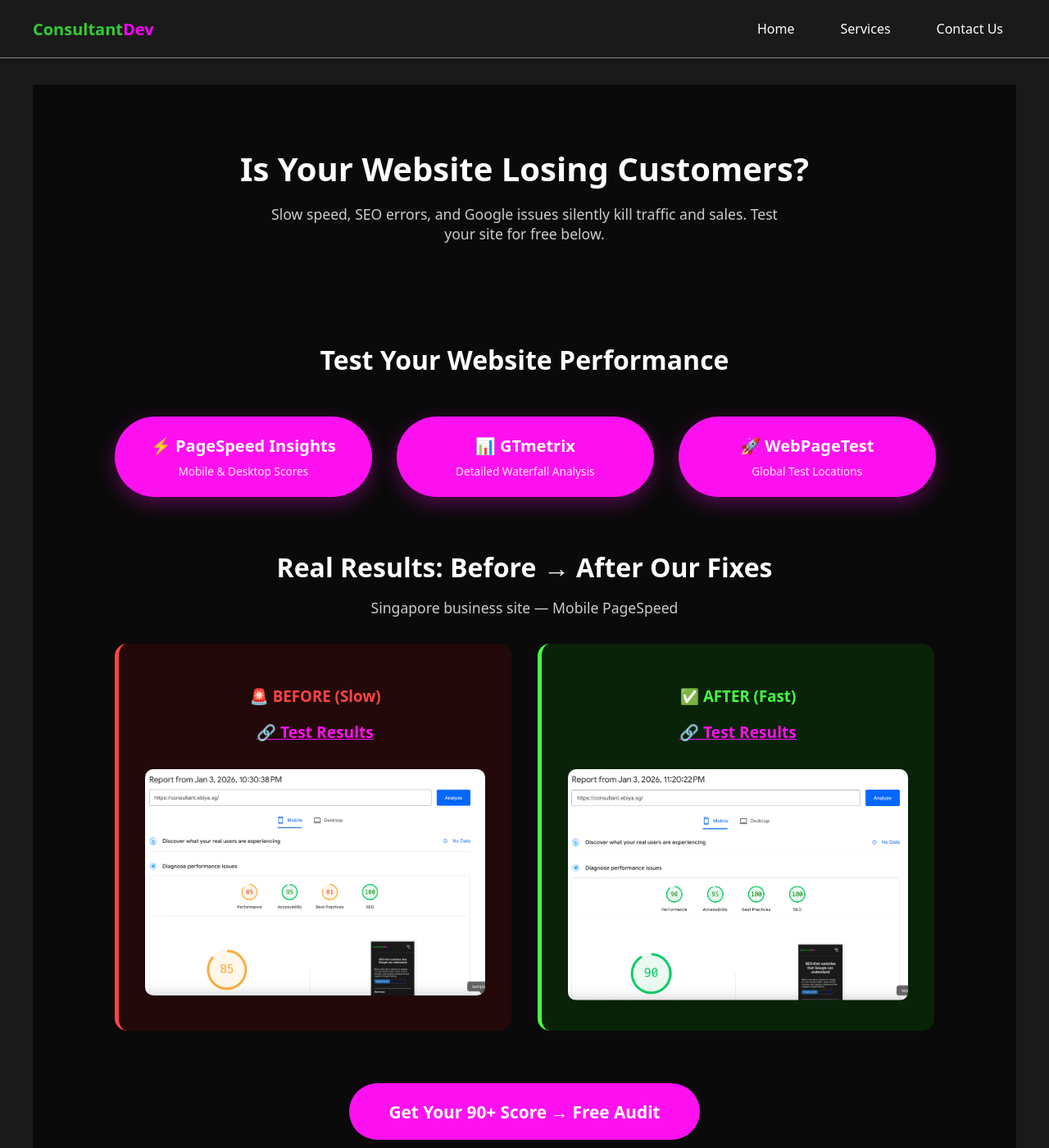
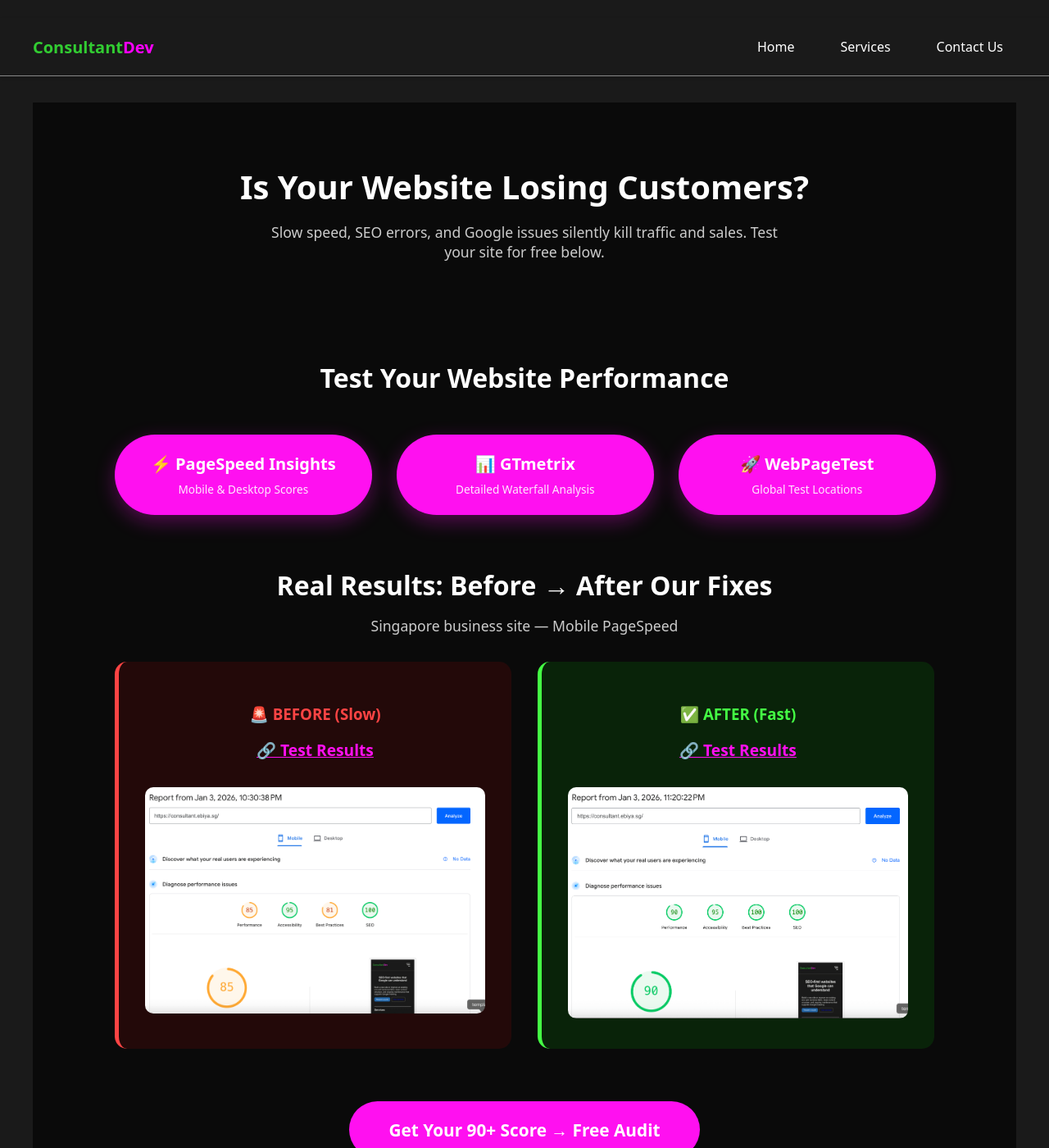
Before and after one commit to m33lucky-benny/ebiya-consul, a Jekyll site: the page built from services.md, in a window 1280 px wide and 1400 px high. Shown: the whole window at 82% size. Built offline with Jekyll 4.4.1, drawn with Linux system fonts in a browser that asks for light colours; some of the changed text lies outside the part shown.

Commit message:
Update service.html

```diff
--- a/_layouts/service.html
+++ b/_layouts/service.html
@@ -1,60 +1,10 @@
-<!DOCTYPE html>
-<html lang="en">
-<head>
-  {% include services-schema.html  %}
-  <meta charset="UTF-8">
-  <meta name="viewport" content="width=device-width, initial-scale=1.0">
-  <title>{{ page.title }} | {{ site.title }}</title>
-  <link rel="stylesheet" href="{{ '/assets/css/main.css' | relative_url }}?v={{ site.time | date: '%Y%m%d%H%M%S' }}">
-</head>
-<body>
-  {% if site.google_tag_manager %}
-  <!-- Google Tag Manager (noscript) -->
-  <noscript><iframe src="https://www.googletagmanager.com/ns.html?id={{ site.google_tag_manager }}"
-  height="0" width="0" style="display:none;visibility:hidden"></iframe></noscript>
-  <!-- End Google Tag Manager (noscript) -->
-  {% endif %}
+---
+layout: default
+---
+ {% include services-schema.html  %}
 
-  {% include navbar.html %}
-
-  <main>
-    <div class="container">
-      {{ content }}
-    </div>
-  </main>
-
-  {% include footer.html %}
-
-  <script src="{{ '/assets/js/main.js' | relative_url }}"></script>
-</body>
-</html>
-
-<!DOCTYPE html>
-<html>
-<head>
-  <meta charset="utf-8">
-  <meta name="viewport" content="width=device-width, initial-scale=1.0">
-  <title>{{ page.title }}</title>
-
-  <!-- Service Schema JSON-LD -->
-  <script type="application/ld+json">
-  {
-    "@context": "https://schema.org/",
-    "@type": "Service",
-    "name": "{{ page.title }}",
-    "serviceType": "{{ page.serviceType }}",
-    "provider": {
-      "@type": "{{ page.provider.type | default: 'LocalBusiness' }}",
-      "name": "{{ page.provider.name }}"
-    },
-    "areaServed": "{{ page.areaServed }}",
-    "description": "{{ page.description }}"
-  }
-  </script>
-</head>
-<body>
-  <h1>{{ page.title }}</h1>
-  <p>{{ page.description }}</p>
-  {{ content }}
-</body>
-</html>
+<main>
+  <div>
+    {{ content }}
+  </div>
+</main>
```
